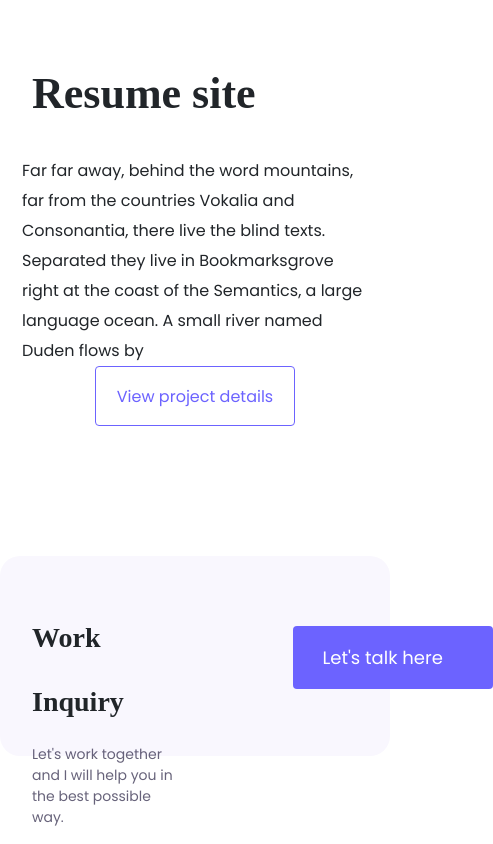
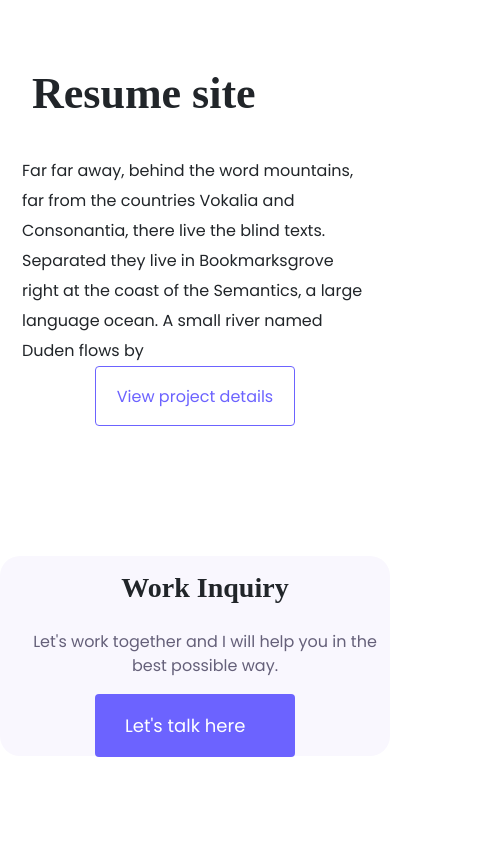
Before and after one commit to SaishaX/portfolio, a plain HTML site: page index.html in a window 390 px wide. Shown: the part 1449-2293 px from the top of the page, 493 px wide, since content can reach past the window. After the commit the page ends 2265 px from the top, so only its background shows below. Drawn offline with nearby package versions, Linux system fonts and the light colour scheme; a web font is replaced by a local one.

Commit message:
Resposive

```diff
--- a/index.html
+++ b/index.html
@@ -126,13 +126,13 @@
     <div class="inquiry">
       <div class="container">
         <div class="row">
-          <div class="col-6">
+          <div class="col-sm-6">
             <h5>Work Inquiry</h5>
             <p class="treatment-section">
               Let's work together and I will help you in the best possible way.
             </p>
           </div>
-          <div class="col-6">
+          <div class="col-sm-6">
             <a href="#" class="button button-contact">Let's talk here</a>
           </div>
         </div>
--- a/style.css
+++ b/style.css
@@ -202,4 +202,16 @@ h5 {
   .title-section {
     margin: 20px auto;
   }
+  h5 {
+    margin-top: 0;
+    text-align: center;
+  }
+  .treatment-section {
+  font-size: 16px;
+  margin-left: 20px;
+  text-align: center;
 }
+  .button-contact {
+  margin: 0 auto;
+}
+}
```
